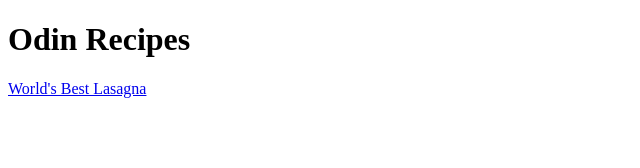
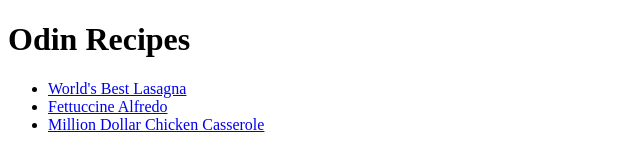
Before and after one commit to kaylajo838/odin-recipes, a plain HTML site: page index.html in a window 1280 px wide. Shown: the whole page, without its empty margins (0-640 px from the left). Drawn offline with Linux system fonts and the light colour scheme.

Commit message:
Add <a> links to two other recipes

```diff
--- a/index.html
+++ b/index.html
@@ -1,14 +1,25 @@
 <!DOCTYPE html>
 <html lang="en">
+
 <head>
     <meta charset="UTF-8">
     <meta http-equiv="X-UA-Compatible" content="IE=edge">
     <meta name="viewport" content="width=device-width, initial-scale=1.0">
     <title>Odin Recipes</title>
 </head>
+
 <body>
     <h1>Odin Recipes</h1>
-    <a href="./recipes/lasagna.html">World's Best Lasagna</a>
+
+    <ul>
+        <li><a href="./recipes/lasagna.html">World's Best Lasagna</a></li>
+        <li><a href="./recipes/fettuccine.html">Fettuccine Alfredo</a></li>
+        <li><a href="./recipes/chicken-casserole.html">Million Dollar Chicken Casserole</a></li>
+    </ul>
+
+
+
 
 </body>
+
 </html>
```
